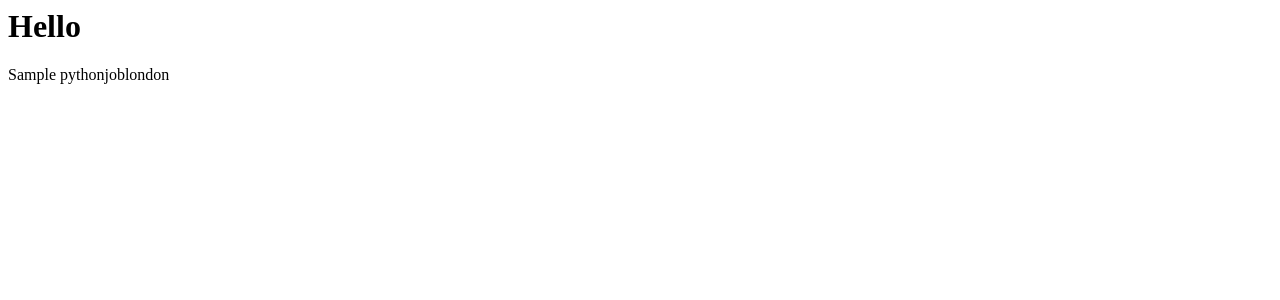
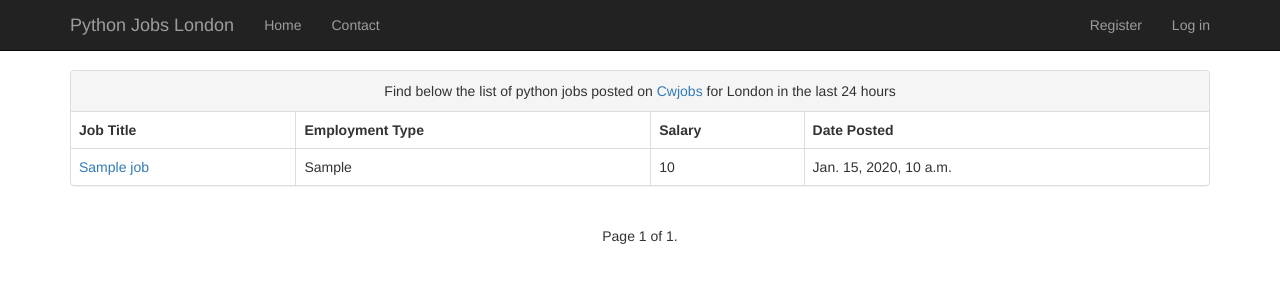
Before and after one commit to ezechidc/django_webscraper, a Django app: template cwjobsscraper/cwjobs/templates/cwjobs/index.html in a window 1280 px wide. Shown: the top 300 px of the page. Run offline with Django 3.2, Linux system fonts and the light colour scheme; tables that the repository leaves empty hold one stand-in row (values such as "Sample post"); the template is opened without the code that fills it: values that come from a table or form of the project are taken from there, most other values are stand-ins (such as "Sample title", 1, 10 or a date in 2020); some libraries are stand-ins or nearby versions.

Commit message:
pagination and bootstrap3 to index.html, views and base.html added

```diff
--- /dev/null
+++ b/cwjobsscraper/cwjobs/templates/cwjobs/base.html
@@ -0,0 +1,65 @@
+{% load bootstrap3 %}
+
+<!DOCTYPE html>
+<html lang="en">
+  <head>
+    <meta charset="utf-8">
+    <meta http-equiv="X-UA-Compatible" content="IE=edge">
+    <meta name="viewport" content="width=device-width, initial-scale=1">
+
+    <title>Cwjobs webscraper</title>
+
+    {% bootstrap_css %}
+    {% bootstrap_javascript %}
+
+  </head>
+
+  <body>
+
+    <!-- Static navbar -->
+    <nav class="navbar navbar-inverse navbar-fixed-top">
+      <div class="container">
+
+        <div class="navbar-header">
+          <button type="button" class="navbar-toggle collapsed"
+              data-toggle="collapse" data-target="#navbar"
+              aria-expanded="false" aria-controls="navbar">
+          </button>
+          <a class="navbar-brand" href="{% url 'cwjobs:index' %}">
+              Python Jobs London </a>
+        </div>
+
+        <div id="navbar" class="navbar-collapse collapse">
+          <ul class="nav navbar-nav">
+            <li><a href="{% url 'cwjobs:index' %}">Home</a></li>
+            <li><a href="#">Contact</a></li>
+          </ul>
+
+
+          <ul class="nav navbar-nav navbar-right">
+            {% if user.is_authenticated %}
+              <li><a>Hello, {{ user.username }}.</a></li>
+              <li><a href="#">Log out</a></li>
+            {% else %}
+              <li><a href="#">Register</a></li>
+              <li><a href="#">Log in</a></li>
+            {% endif %}
+          </ul>
+        </div><!--/.nav-collapse -->
+
+      </div>
+    </nav>
+
+    <div class="container">
+
+      <div class="page-header">
+        {% block header %}{% endblock %}
+      </div>
+      <div>
+        {% block content %}{% endblock %}
+      </div>
+
+    </div> <!-- /container -->
+
+  </body>
+</html>
--- a/cwjobsscraper/cwjobs/templates/cwjobs/index.html
+++ b/cwjobsscraper/cwjobs/templates/cwjobs/index.html
@@ -1,4 +1,44 @@
-<h1>Hello</h1>
-{% for jobs in python_jobs_london %}
- {{jobs.title}}
-{% endfor %}
+{% extends 'cwjobs/base.html' %}
+{% block content %}
+<h4></h4>
+<div class="panel panel-default">
+<div class="panel-heading text-center">Find below the list of python jobs posted on
+    <a href="www.cwjobs.co.uk">Cwjobs</a> for London in the last 24 hours</div>
+<table class="table table-bordered">
+    <tr>
+        <th>Job Title</th>
+        <th>Employment Type</th>
+        <th>Salary</th>
+        <th>Date Posted</th>
+    </tr>
+    {% for job in jobs %}
+    <tr>
+        <td><a href="{{ job.url }}">{{ job.title }}</a></td>
+        <td>{{ job.employment_type }}</td>
+        <td>{{ job.salary }}</td>
+        <td>{{ job.date_posted }}</td>
+    </tr>
+    {% endfor %}
+</table>
+</div>
+<div class="row">
+<div class="col-md-12 text-center">
+<div class="pagination" >
+
+    <span class="step-links">
+        {% if jobs.has_previous %}
+            <a href="?page={{ jobs.previous_page_number }} ">previous</a>
+        {% endif %}
+
+        <span class="current">
+            Page {{ jobs.number }} of {{ jobs.paginator.num_pages }}.
+        </span>
+
+        {% if jobs.has_next %}
+            <a href="?page={{ jobs.next_page_number }}">next</a>
+        {% endif %}
+    </span>
+</div>
+    </div>
+    </div>
+{% endblock %}
--- a/cwjobsscraper/cwjobsscraper/settings.py
+++ b/cwjobsscraper/cwjobsscraper/settings.py
@@ -79,7 +79,12 @@ WSGI_APPLICATION = 'cwjobsscraper.wsgi.application'
 # Database
 # https://docs.djangoproject.com/en/1.8/ref/settings/#databases
 
+
+import psycopg2.extensions
 DATABASES = {
+'OPTIONS': {
+        'isolation_level': psycopg2.extensions.ISOLATION_LEVEL_SERIALIZABLE,
+    },
     'default': {
         'ENGINE': 'django.db.backends.postgresql_psycopg2',
         'NAME': 'cwjobscraper',
```
Also changed, not shown: cwjobsscraper/cwjobs/views.py (+15 -3 lines), 1 other file.
